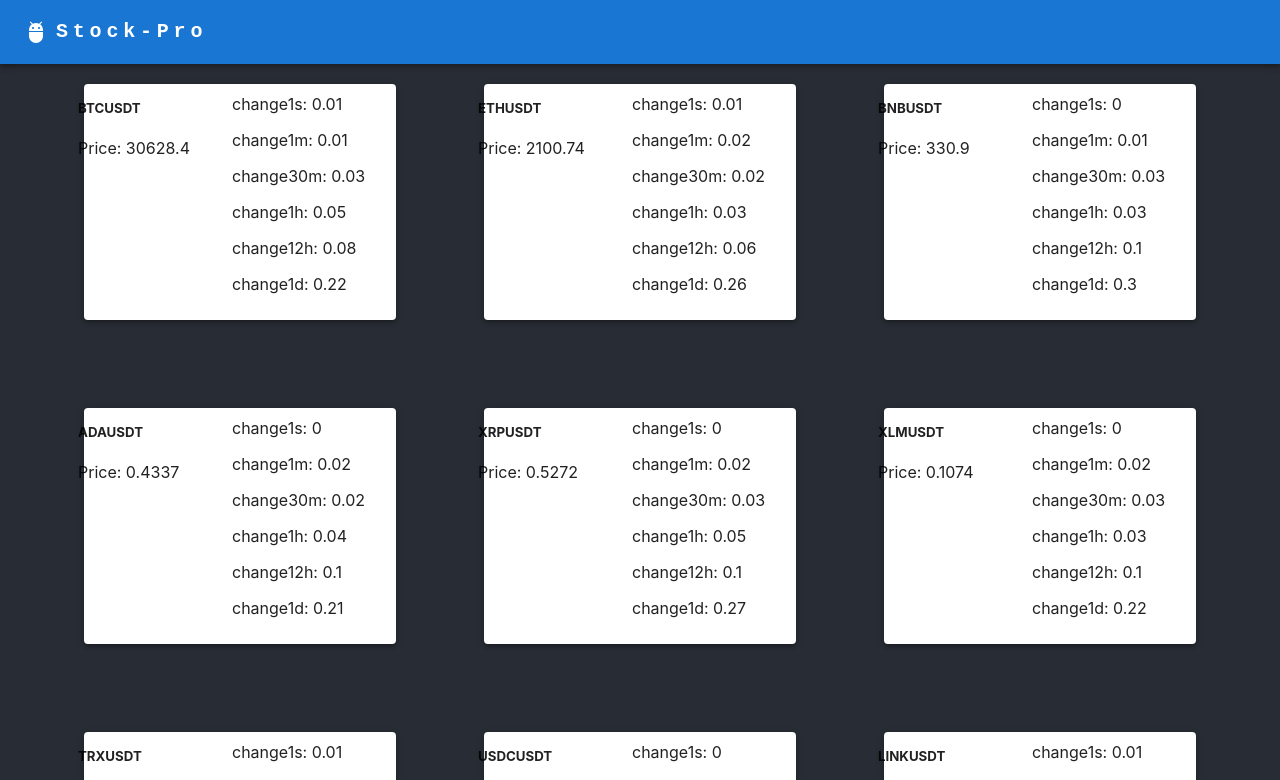
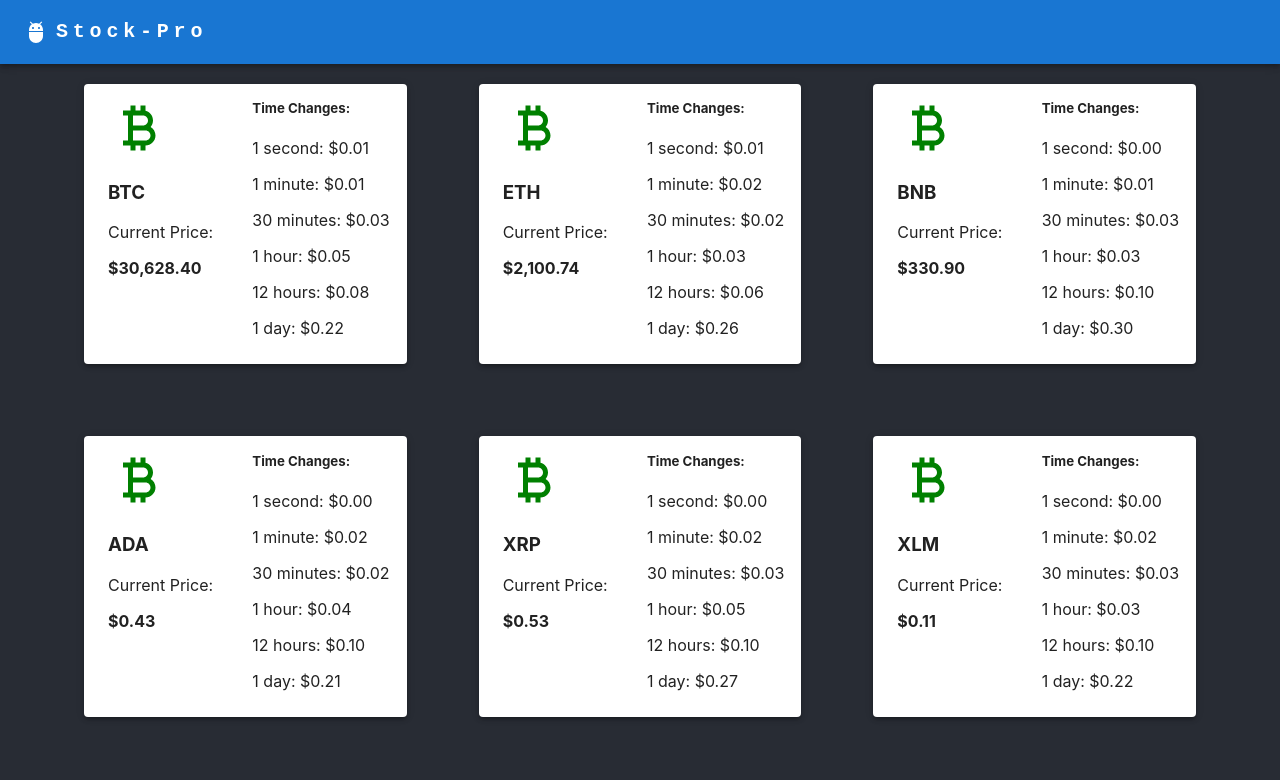
Before and after one commit to Mitrandir-main/stock-pro-frontend, a React (Create React App) app: page / in a window 1280 px wide. Shown: the top 780 px of the page. Built offline with nearby package versions, Linux system fonts and the light colour scheme.

Commit message:
[add] draft v1

```diff
--- a/package.json
+++ b/package.json
@@ -7,6 +7,7 @@
     "@emotion/styled": "^11.10.6",
     "@mui/icons-material": "^5.11.11",
     "@mui/material": "^5.11.15",
+    "@react-icons/all-files": "^4.1.0",
     "@testing-library/jest-dom": "^5.16.5",
     "@testing-library/react": "^13.4.0",
     "@testing-library/user-event": "^13.5.0",
@@ -14,6 +15,7 @@
     "@types/node": "^18.15.12",
     "@types/react": "^18.0.37",
     "@types/react-dom": "^18.0.11",
+    "@types/react-icons": "^3.0.0",
     "react": "^18.2.0",
     "react-dom": "^18.2.0",
     "react-scripts": "5.0.1",
--- a/public/index.html
+++ b/public/index.html
@@ -24,7 +24,7 @@
       work correctly both with client-side routing and a non-root public URL.
       Learn how to configure a non-root public URL by running `npm run build`.
     -->
-    <title>React App</title>
+        <title>Stock-Pro</title>
     </head>
     <body>
         <noscript>You need to enable JavaScript to run this app.</noscript>
@@ -38,6 +38,5 @@
 
       To begin the development, run `npm start` or `yarn start`.
       To create a production bundle, use `npm run build` or `yarn build`.
-    -->
-  </body>
+    --></body>
 </html>
--- a/src/components/home/ChartRenderer.tsx
+++ b/src/components/home/ChartRenderer.tsx
@@ -48,7 +48,7 @@
     return (
         <div style={{ marginTop: "50px", width: "90%", margin: "0 auto" }}>
             {assets !== undefined ? (
-                <Grid container spacing={6} justifyContent="center">
+                <Grid container spacing={4} justifyContent="center">
                     {assets.assets.map((x) => {
                         return (
                             <Grid item xs={12} md={4}>
--- a/src/components/home/Stock.tsx
+++ b/src/components/home/Stock.tsx
@@ -1,28 +1,69 @@
 import { Grid, Paper } from "@mui/material";
 import React from "react";
+import { FaBeer } from "react-icons/fa";
+import { MdCurrencyBitcoin } from "react-icons/md";
 
 type Props = {
     asset: Asset;
 };
 
 const Stock = (props: Props) => {
+    function formatDollarAmount(amount: number) {
+        const formatter = new Intl.NumberFormat("en-US", {
+            style: "currency",
+            currency: "USD",
+        });
+
+        return formatter.format(amount);
+    }
+    function removeUSDT(str: string) {
+        return str.replace(/USDT/g, "");
+    }
+
     return (
-        <Paper elevation={3} style={{ margin: "20px", padding: "10px" }}>
+        <Paper
+            elevation={3}
+            style={{ margin: "20px", padding: "10px", paddingLeft: "40px" }}
+        >
             <Grid container spacing={2}>
                 <Grid xs={6} md={6}>
                     <div>
-                        <h5>{props.asset.name}</h5>
-                        <p>Price: {props.asset.price}</p>
+                        <div style={{ marginTop: "20px" }}>
+                            <MdCurrencyBitcoin size={60} color="green" />
+                        </div>
+                        <h3>{removeUSDT(props.asset.name)}</h3>
+
+                        <p>Current Price:</p>
+                        <b>{formatDollarAmount(props.asset.price)}</b>
                     </div>
                 </Grid>
                 <Grid xs={6} md={6}>
                     <div>
-                        <p>change1s: {props.asset.change1s}</p>
-                        <p>change1m: {props.asset.change1m}</p>
-                        <p>change30m: {props.asset.change30m}</p>
-                        <p>change1h: {props.asset.change1h}</p>
-                        <p>change12h: {props.asset.change12h}</p>
-                        <p>change1d: {props.asset.change1d}</p>
+                        <h5>Time Changes:</h5>
+                        <p>
+                            1 second:{" "}
+                            {" " + formatDollarAmount(props.asset.change1s)}
+                        </p>
+                        <p>
+                            1 minute:{" "}
+                            {" " + formatDollarAmount(props.asset.change1m)}
+                        </p>
+                        <p>
+                            30 minutes:{" "}
+                            {" " + formatDollarAmount(props.asset.change30m)}
+                        </p>
+                        <p>
+                            1 hour:{" "}
+                            {" " + formatDollarAmount(props.asset.change1h)}
+                        </p>
+                        <p>
+                            12 hours:{" "}
+                            {" " + formatDollarAmount(props.asset.change12h)}
+                        </p>
+                        <p>
+                            1 day:{" "}
+                            {" " + formatDollarAmount(props.asset.change1d)}
+                        </p>
                     </div>
                 </Grid>
             </Grid>
```
Also changed, not shown: 1 other file (tests, documents, lock files or other folders). Lines whose indentation alone changed are shown as unchanged.
